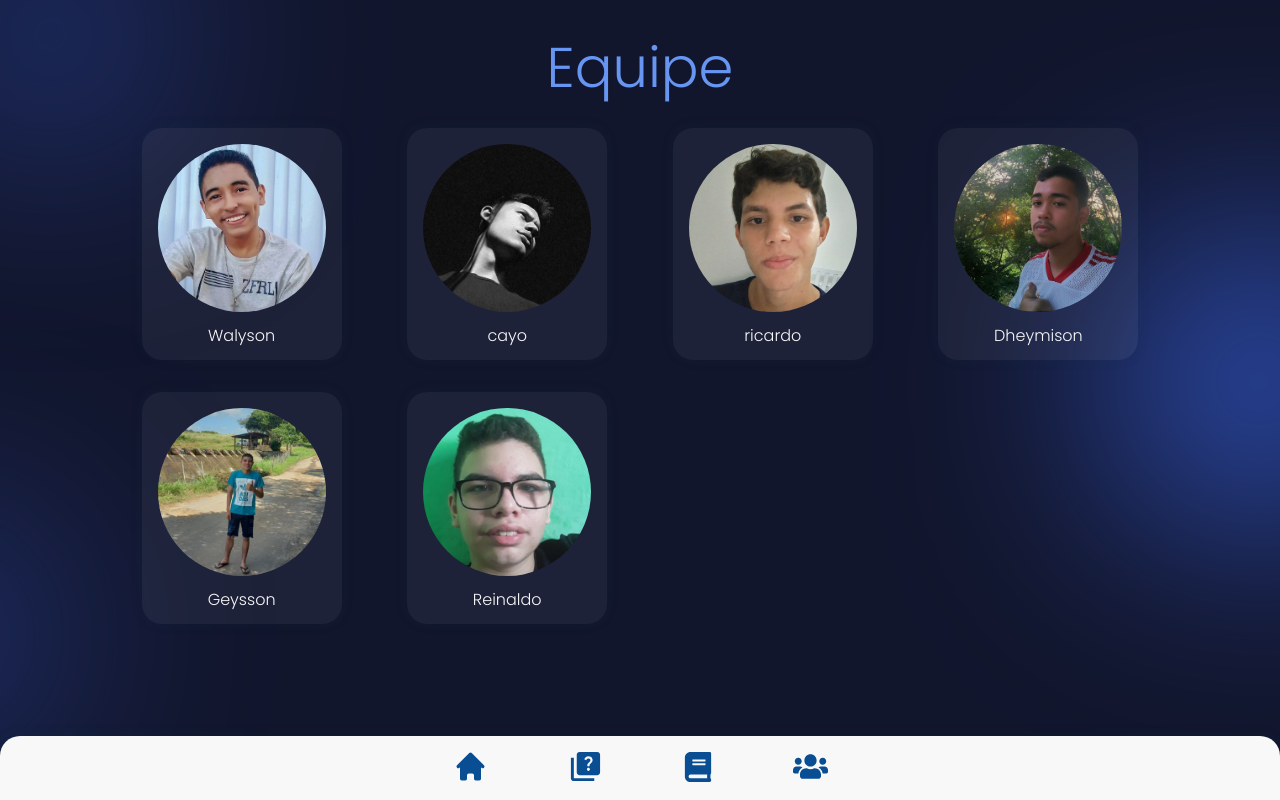
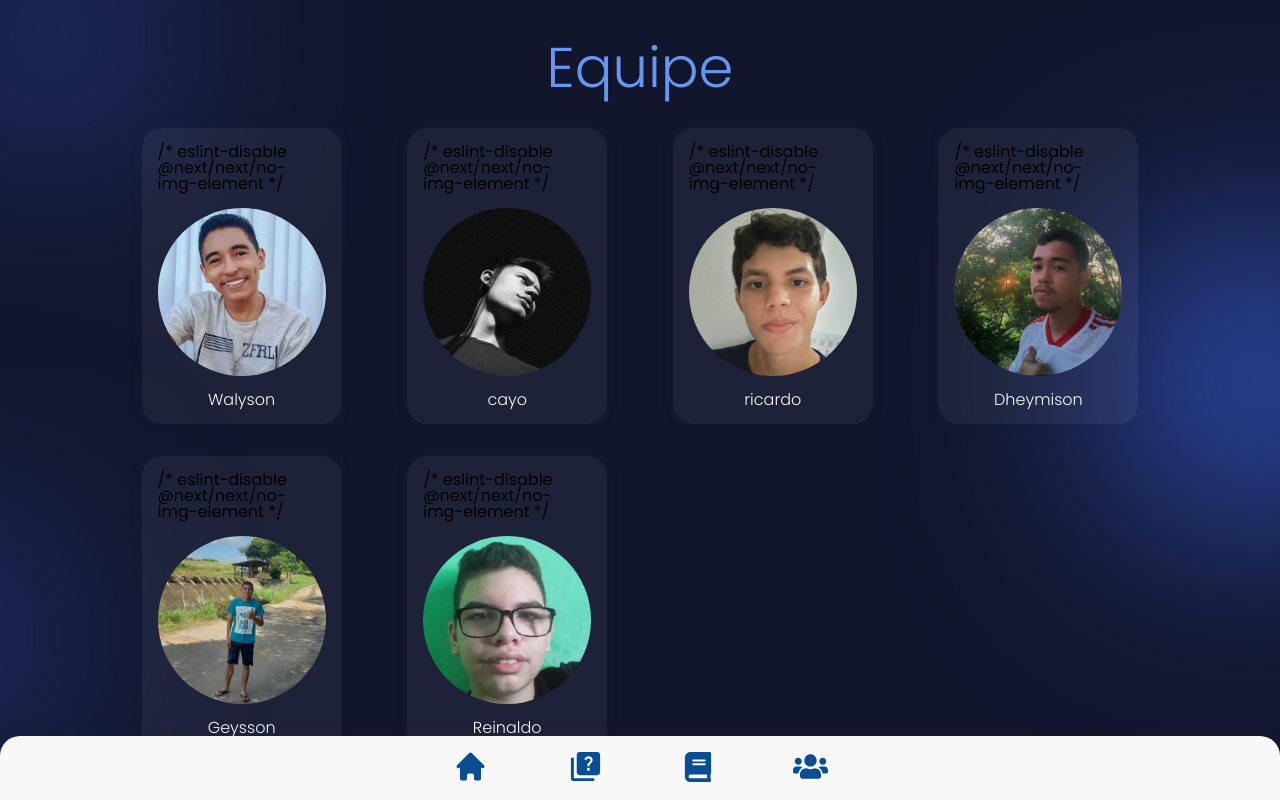
Before and after one commit to WalysonMoura/project-historia, a Next.js app: page /equipe in a window 1280 px wide. Shown: the top 800 px of the page. Built offline with nearby package versions, Linux system fonts and the light colour scheme.

Commit message:
Update index.jsx

```diff
--- a/src/components/Card/index.jsx
+++ b/src/components/Card/index.jsx
@@ -12,6 +12,7 @@ export default function Card({nome,foto}) {
     <Style.Content>
       <Globals />
       <div>
+      /* eslint-disable @next/next/no-img-element */
         <img src={foto} alt="" />
         <h2>{nome}</h2>
 
```
